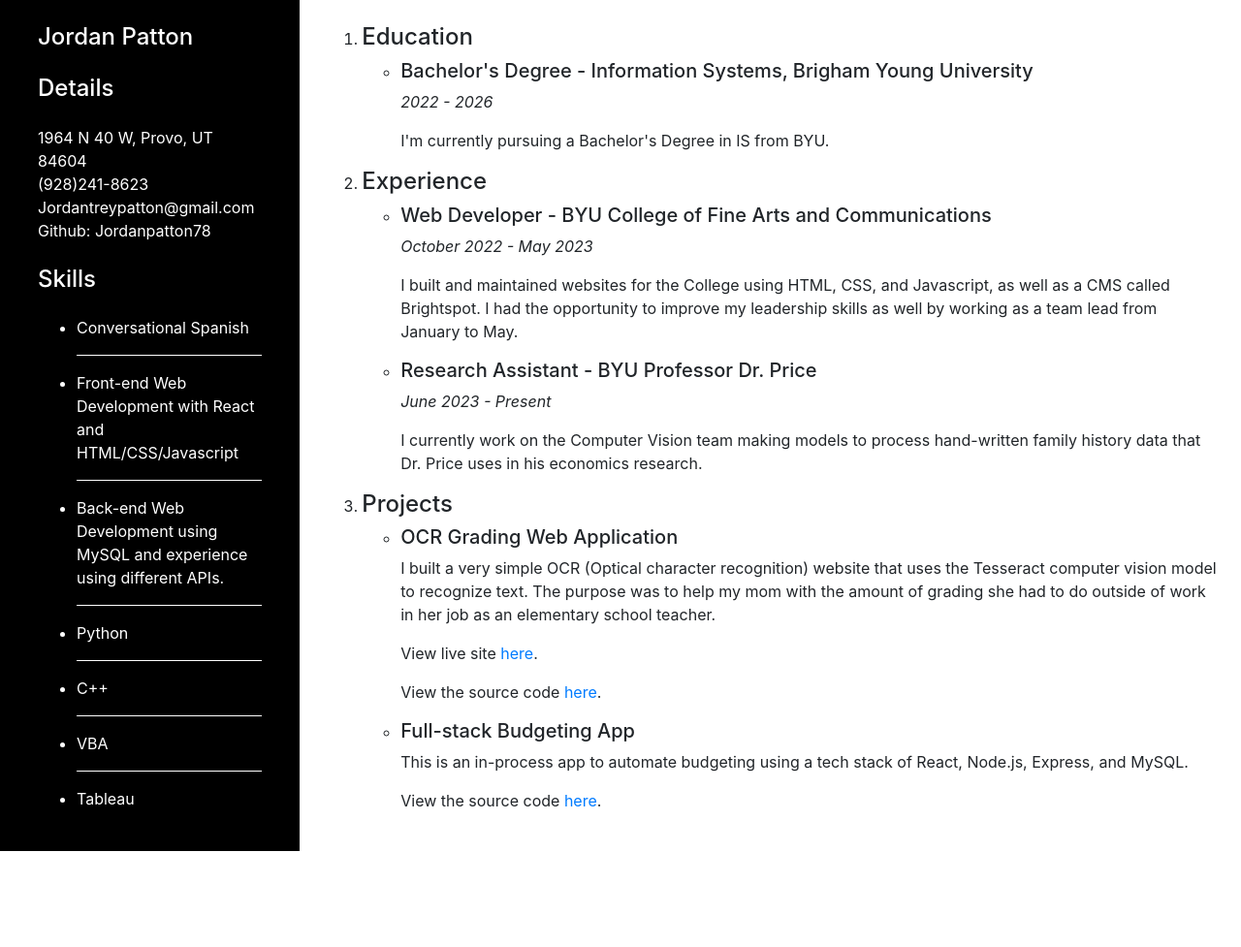
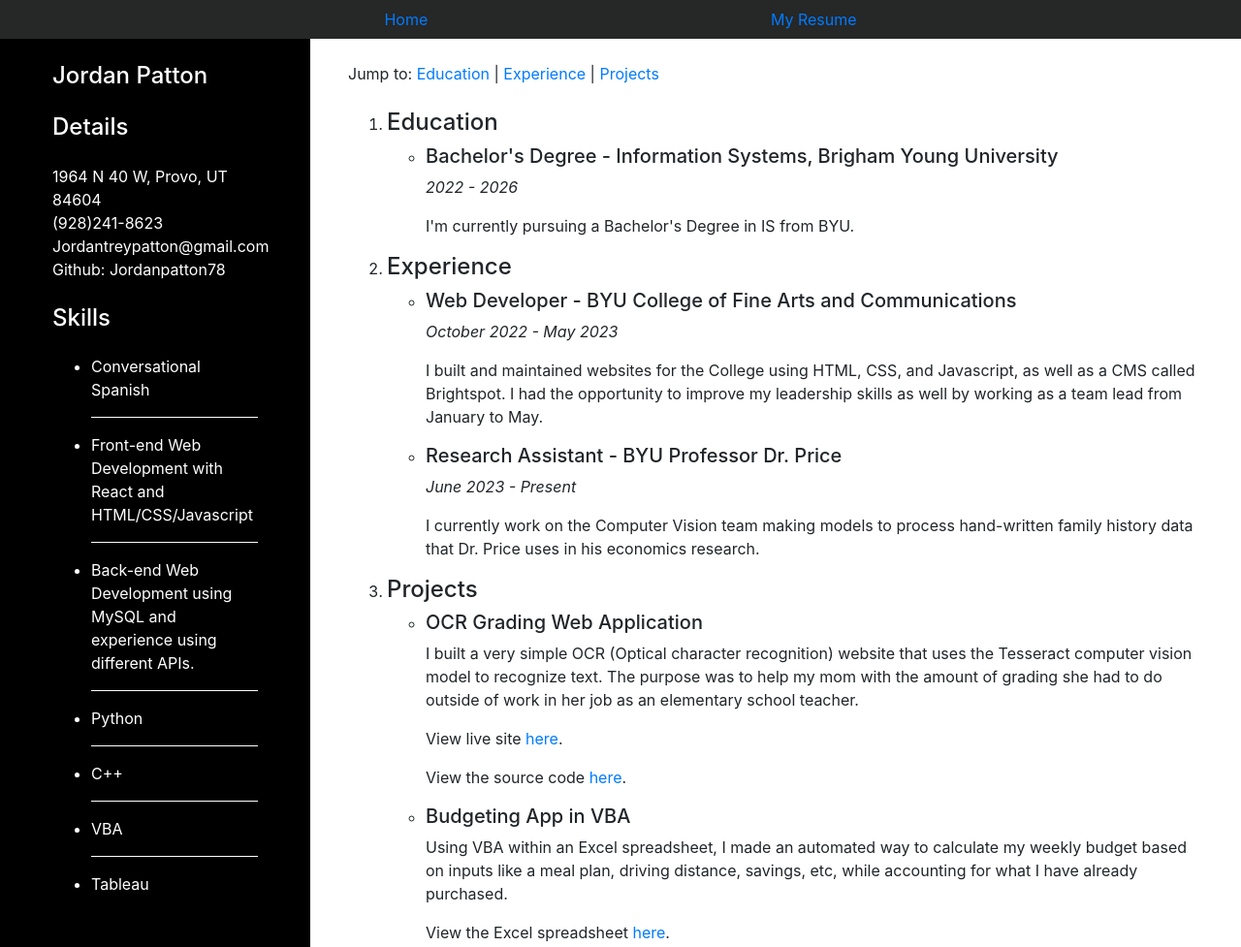
Before and after one commit to Jordanpatton78/is201FinalProject, a plain HTML site: page resume.html in a window 1280 px wide. Shown: the top 977 px of the page at 97% size. Before the commit the page ends 878 px from the top, so only its background shows below. Drawn offline with nearby package versions, Linux system fonts and the light colour scheme.

Commit message:
Made some more visual changes with styling.

```diff
--- a/resume.html
+++ b/resume.html
@@ -10,8 +10,16 @@
         <link rel="stylesheet" href="https://cdn.jsdelivr.net/npm/bootstrap@4.3.1/dist/css/bootstrap.min.css" integrity="sha384-ggOyR0iXCbMQv3Xipma34MD+dH/1fQ784/j6cY/iJTQUOhcWr7x9JvoRxT2MZw1T" crossorigin="anonymous">
         <title>My Resume</title>
     </head>
-    <body class=>
-        <div id="sidebar" class="justify-content-left">
+    <body class="container-fluid">
+        <nav class="navbar navbar-expand-lg row">
+            <div class="container-fluid">
+                <a href="index.html" id="home">Home</a>
+                <a href="#" id="resume">My Resume</a>
+            </div>
+        </nav>
+
+        <div class="row">
+            <div id="sidebar" class="justify-content-left col-md-3">
                 <div class="col">
                     <h4 class="m-4 text-white">Jordan Patton</h4>
                     <h4 class="m-4 text-white">Details</h4>
@@ -53,8 +61,10 @@
                     </ul>
                 </div>
             </div>
+            <div class="col">
+                <p class="m-4">Jump to: <a href="#edu">Education</a> | <a href="#exp">Experience</a> | <a href="#projects">Projects</a></p>
                 <ol class="m-4">
-            <li>
+                    <li id="edu">
                         <h4>Education</h4>
                         <ul>
                             <li>
@@ -64,7 +74,7 @@
                             </li>
                         </ul>
                     </li>
-            <li>
+                    <li id="exp">
                         <h4>Experience</h4>
                         <ul>
                             <li>
@@ -79,7 +89,7 @@
                             </li>
                         </ul>
                     </li>
-            <li>
+                    <li id="projects">
                         <h4>Projects</h4>
                         <ul>
                             <li>
@@ -89,12 +99,19 @@
                                 <p>View the source code <a href="https://github.com/Jordanpatton78/camera-app">here</a>.</p>
                             </li>
                             <li>
+                                <h5>Budgeting App in VBA</h5>
+                                <p>Using VBA within an Excel spreadsheet, I made an automated way to calculate my weekly budget based on inputs like a meal plan, driving distance, savings, etc, while accounting for what I have already purchased.</p>
+                                <p>View the Excel spreadsheet <a href="Budgeter.xlsm">here</a>.</p>
+                            </li>
+                            <li>
                                 <h5>Full-stack Budgeting App</h5>
-                        <p>This is an in-process app to automate budgeting using a tech stack of React, Node.js, Express, and MySQL.</p>
+                                <p>This is an in-process app based on my VBA project above that is made to automate budgeting using a tech stack of React, Node.js, Express, and MySQL.</p>
                                 <p>View the source code <a href="https://github.com/Jordanpatton78/Budgeter">here</a>.</p>
                             </li>
                         </ul>
                     </li>
                 </ol>
+            </div>
+        </div>
     </body>
 </html>
--- a/styles/resume.css
+++ b/styles/resume.css
@@ -2,6 +2,7 @@
 
 body{
     display: flex;
+    flex-direction: column;
 }
 
 #sidebar{
@@ -17,3 +18,15 @@
 .date{
     font-style:italic;
 }
+
+.navbar{
+    background-color: #262727;
+  }
+
+#resume{
+    margin-right:30%;
+}
+
+#home{
+    margin-left:30%;
+}
--- a/styles/styles.css
+++ b/styles/styles.css
@@ -9,6 +9,18 @@
     font-weight: 300;
     color: #EDEDED;
     -webkit-font-smoothing: antialiased;
+    background-color: black;
+  }
+  .navbar{
+    background-color: #262727;
+  }
+
+  #resume{
+    margin-right:30%;
+  }
+
+#home{
+    margin-left:30%;
   }
 
   /* HEADER */
@@ -17,7 +29,6 @@
     background: url("https://images.unsplash.com/photo-1446797376004-9352dfc9f789?crop=entropy&fit=crop&fm=jpg&h=650&ixjsv=2.1.0&ixlib=rb-0.3.5&q=80&w=1375") no-repeat fixed center;
     background-size: cover;
     padding: 1em 2em;
-    border-top: 8px solid #EDEDED;
     text-align: center;
     text-shadow: 0px 4px 3px rgba(0,0,0,0.4),
                  0px 8px 13px rgba(0,0,0,0.1),
@@ -97,7 +108,6 @@
     /* Layout declarations */
     background: #000000;
     padding: 10em;
-    border-bottom: 8px solid #EDEDED;
   }
 
   .content-footer > p {
```
Also changed, not shown: index.html (+16 -7 lines), 1 other file. Lines whose indentation alone changed are shown as unchanged.
